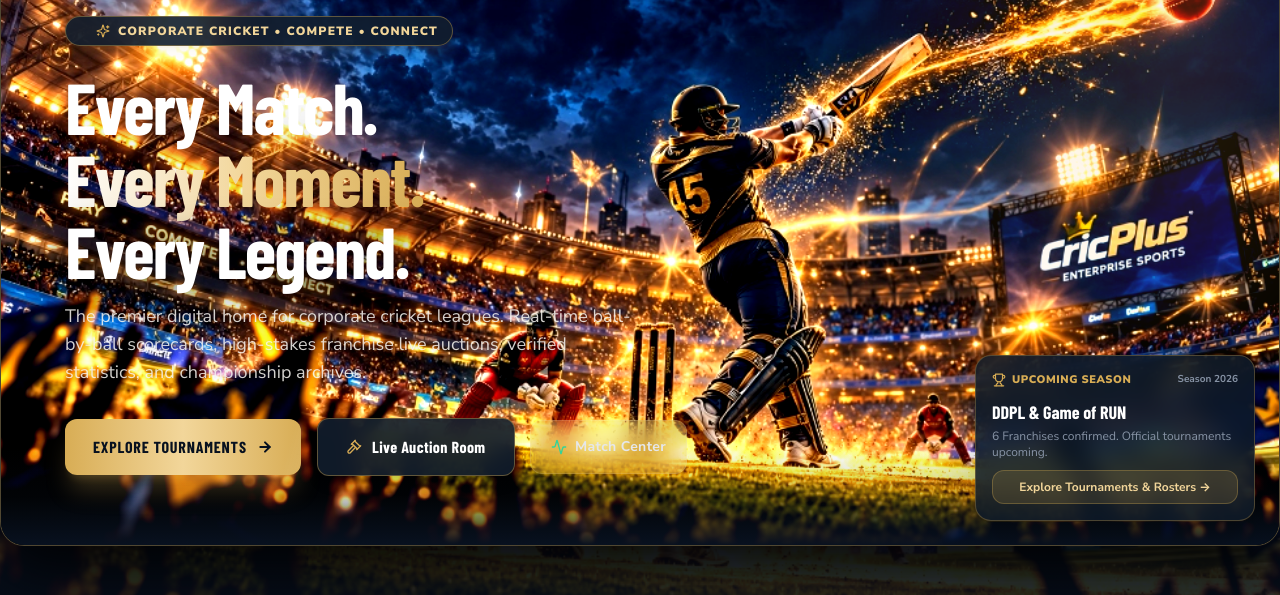
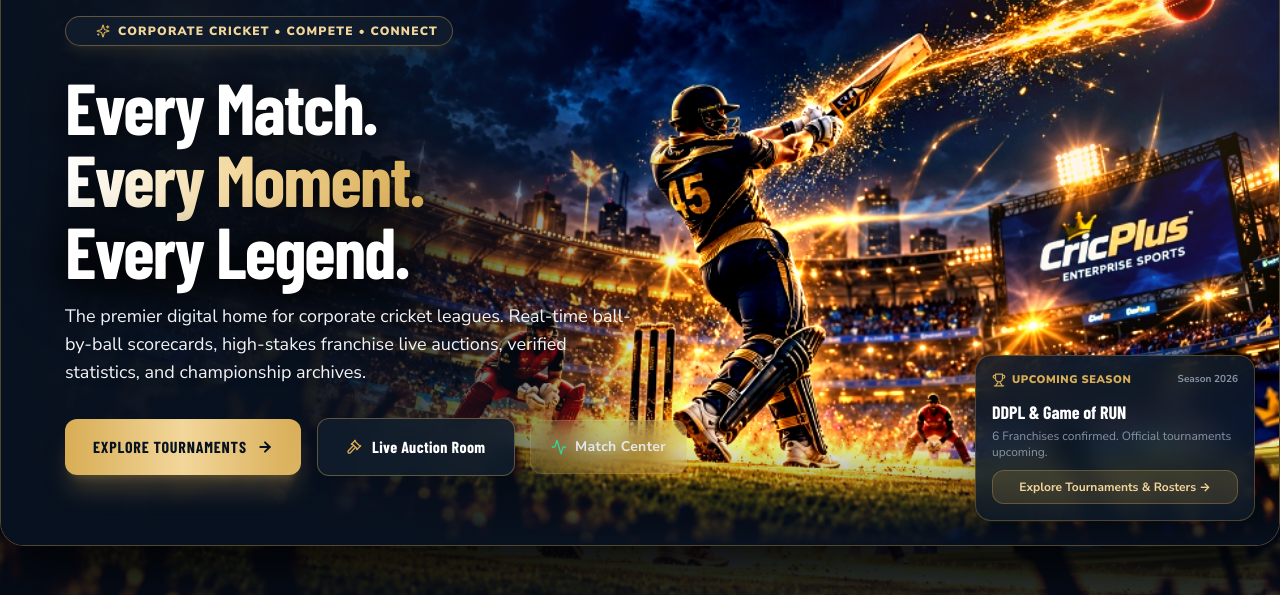
Before and after one commit to SAGIR383/ddpl-cricket-app, a Next.js app: page / in a window 1280 px wide. Shown: the part 131-726 px from the top of the page. Built offline with nearby package versions, Linux system fonts and the light colour scheme; no server answers; the database is empty; a web font is replaced by a local one.

Commit message:
style: implement Option 2 Cinema Poster Editorial Gradient Scrim for crisp text contrast over stadium hero

```diff
--- a/src/app/page.tsx
+++ b/src/app/page.tsx
@@ -317,9 +317,10 @@ export default function HomePage() {
             quality={100}
             className="object-cover object-[88%_top] sm:object-[85%_top] md:object-[center_top] filter brightness-[1.06] contrast-[1.16] saturate-[1.20]"
           />
-          {/* Transparent directional vignette balancing text legibility on the left while keeping batsman, sparks, CricPlus board & blazing ball 100% visible */}
-          <div className="absolute inset-y-0 left-0 w-full sm:w-3/5 md:w-1/2 bg-gradient-to-r from-[#08111F]/88 via-[#08111F]/35 to-transparent z-10" />
-          <div className="absolute inset-x-0 bottom-0 h-24 bg-gradient-to-t from-[#08111F] via-[#08111F]/20 to-transparent z-10" />
+          {/* Cinema Poster Editorial Gradient Scrim: Solid high-contrast deep midnight navy behind text on left, fading smoothly to 100% clear transparency past the pitch */}
+          <div className="absolute inset-y-0 left-0 w-full sm:w-3/4 md:w-3/5 lg:w-[54%] bg-gradient-to-r from-[#08111F] via-[#08111F]/90 to-transparent z-10 pointer-events-none" />
+          <div className="absolute inset-y-0 left-0 w-full sm:w-1/2 bg-gradient-to-r from-[#08111F]/60 to-transparent z-10 pointer-events-none" />
+          <div className="absolute inset-x-0 bottom-0 h-28 bg-gradient-to-t from-[#08111F] via-[#08111F]/40 to-transparent z-10 pointer-events-none" />
           <div className="absolute top-0 right-0 w-96 h-96 bg-gradient-to-bl from-[#D8AD55]/25 via-amber-500/10 to-transparent blur-3xl pointer-events-none z-10" />
         </div>
 
@@ -335,19 +336,19 @@ export default function HomePage() {
 
           {/* Master Headline - Style D Editorial */}
           <div className="space-y-3">
-            <h1 className="font-display font-black text-4xl sm:text-6xl lg:text-7xl text-white tracking-tight leading-[0.98] drop-shadow-2xl">
+            <h1 className="font-display font-black text-4xl sm:text-6xl lg:text-7xl text-white tracking-tight leading-[0.98] drop-shadow-[0_4px_16px_rgba(0,0,0,0.95)]">
               Every Match.
               <br />
               <span className="text-transparent bg-clip-text bg-gradient-to-r from-white via-[#F2D69A] to-[#D8AD55]">
                 Every Moment.
               </span>
               <br />
-              <span className="text-white drop-shadow-[0_4px_20px_rgba(0,0,0,0.9)]">
+              <span className="text-white drop-shadow-[0_4px_24px_rgba(0,0,0,0.95)]">
                 Every Legend.
               </span>
             </h1>
 
-            <p className="text-sm sm:text-lg text-[#F7F5F0]/85 font-medium leading-relaxed drop-shadow max-w-xl pt-1">
+            <p className="text-sm sm:text-lg text-gray-100 font-medium leading-relaxed drop-shadow-md max-w-xl pt-1">
               The premier digital home for corporate cricket leagues. Real-time ball-by-ball scorecards, high-stakes franchise live auctions, verified statistics, and championship archives.
             </p>
           </div>
```
